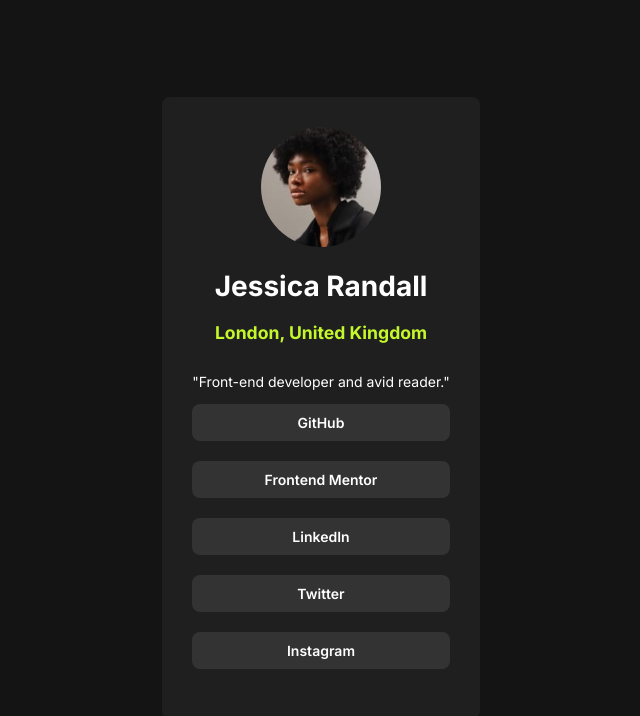
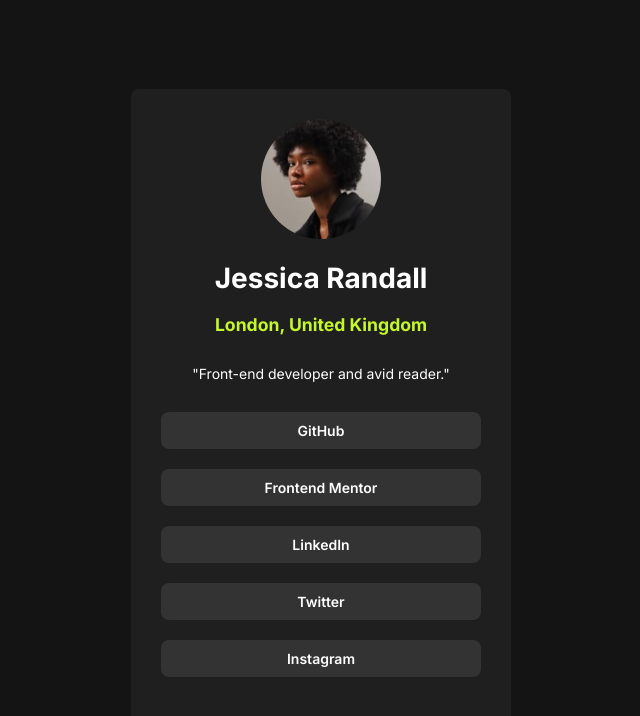
Before and after one commit to dasserban1/social-links-profile, a plain HTML site: page index.html in a window 1280 px wide. Shown: the whole page, without its empty margins (319-959 px from the left). Drawn offline with Linux system fonts and the light colour scheme.

Commit message:
update style.css

```diff
--- a/style.css
+++ b/style.css
@@ -20,6 +20,7 @@ body{
     padding: 30px;
     text-align: center;
     border-radius: 8px;
+    width: 320px;
 }
 img{
     border-radius: 50%;
@@ -29,6 +30,9 @@ h2{
     color: hsl(75, 94%, 57%);
     margin-bottom: 30px;
     font-size: 1.1rem;
+}
+p{
+    margin-bottom: 30px;
 }
 a{
     display: block;
```
